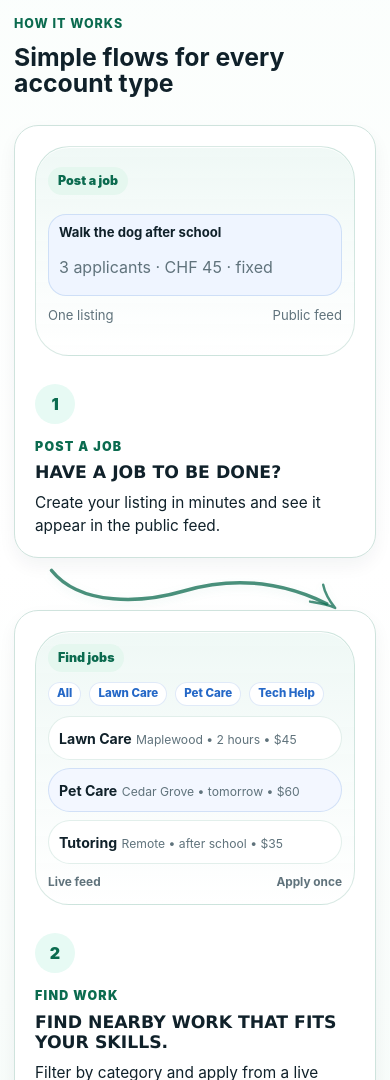
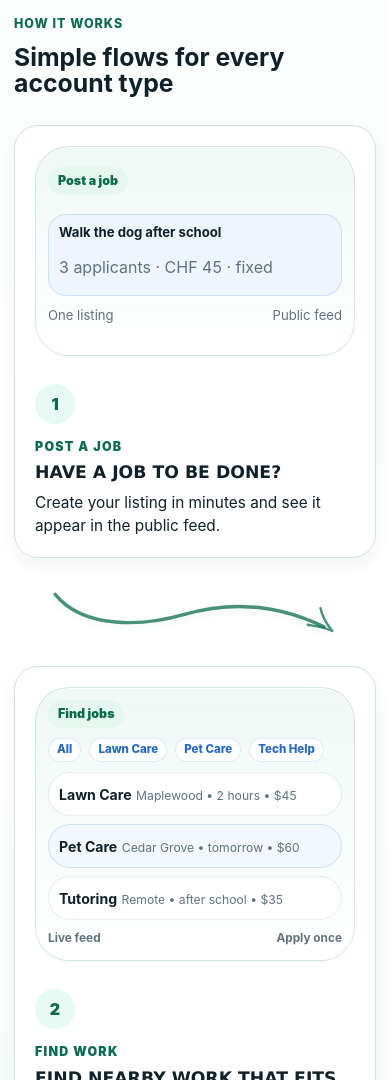
Before and after one commit to vivaankabilan-ui/studious-train, a website: page outputs/index.html in a window 390 px wide. Shown: the part 920-2000 px from the top of the page. Drawn offline with Linux system fonts and the light colour scheme; no server answers.

Commit message:
Space out how-it-works connectors

```diff
--- a/ParTime/outputs/styles.css
+++ b/ParTime/outputs/styles.css
@@ -691,7 +691,7 @@ h4 {
 
 .step-story {
   display: grid;
-  gap: 8px;
+  gap: 18px;
   position: relative;
 }
 
@@ -718,8 +718,8 @@ h4 {
 
 .step-connector {
   display: grid;
-  height: clamp(58px, 8vw, 96px);
-  margin: -4px clamp(12px, 6vw, 74px);
+  height: clamp(96px, 12vw, 150px);
+  margin: 2px clamp(18px, 7vw, 96px);
   pointer-events: none;
   place-items: center;
 }
@@ -2653,8 +2653,8 @@ textarea:focus {
   }
 
   .step-connector {
-    height: 54px;
-    margin: -2px 18px;
+    height: 82px;
+    margin: 4px 24px;
   }
 
   .review-grid {
@@ -2756,8 +2756,8 @@ textarea:focus {
   }
 
   .step-connector {
-    height: 44px;
-    margin: -4px 8px;
+    height: 68px;
+    margin: 2px 12px;
   }
 
   .step-connector path {
--- a/outputs/styles.css
+++ b/outputs/styles.css
@@ -691,7 +691,7 @@ h4 {
 
 .step-story {
   display: grid;
-  gap: 8px;
+  gap: 18px;
   position: relative;
 }
 
@@ -718,8 +718,8 @@ h4 {
 
 .step-connector {
   display: grid;
-  height: clamp(58px, 8vw, 96px);
-  margin: -4px clamp(12px, 6vw, 74px);
+  height: clamp(96px, 12vw, 150px);
+  margin: 2px clamp(18px, 7vw, 96px);
   pointer-events: none;
   place-items: center;
 }
@@ -2653,8 +2653,8 @@ textarea:focus {
   }
 
   .step-connector {
-    height: 54px;
-    margin: -2px 18px;
+    height: 82px;
+    margin: 4px 24px;
   }
 
   .review-grid {
@@ -2756,8 +2756,8 @@ textarea:focus {
   }
 
   .step-connector {
-    height: 44px;
-    margin: -4px 8px;
+    height: 68px;
+    margin: 2px 12px;
   }
 
   .step-connector path {
```
